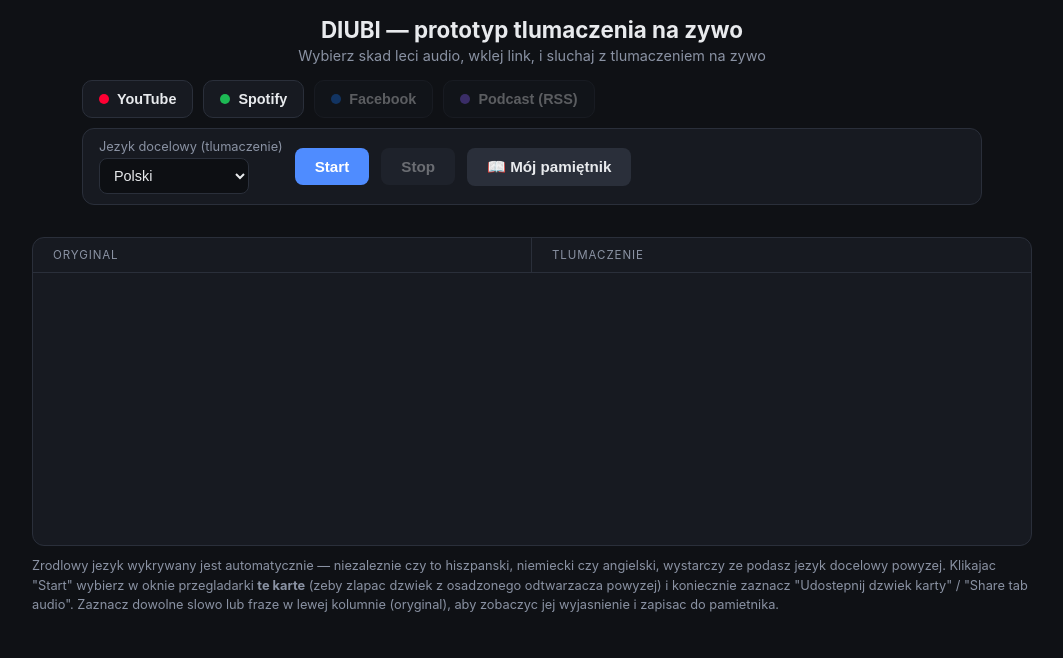
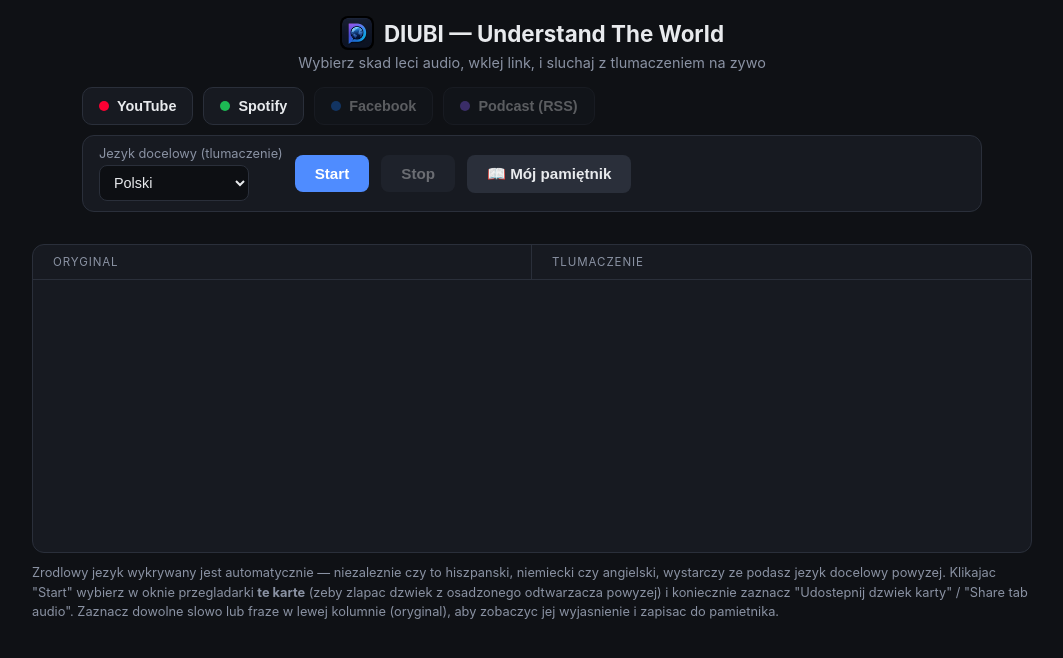
Before and after one commit to arek123nowak-dot/diubi-realtime, a browser extension: page public/index.html in a window 1280 px wide. Shown: the whole page, without its empty margins (108-1171 px from the left). Drawn offline with Linux system fonts and the light colour scheme.

Commit message:
Brand as DIUBI - Understand The World, with the real logo visible
Replaced the "prototyp" framing in every user-facing title/heading
now that the product does more than validate the core translation
idea - and added the actual DIUBI logo (not a placeholder) wherever
the name appears:

- public/index.html: page title, <title> tag, favicon (favicon.png),
  logo image next to the h1 (logo.png, shrinks along with the rest of
  the header once a source is loaded and the UI goes compact).
- extension/popup.html: same heading + small logo icon.
- extension/content.js: the overlay's header now shows the icon next
  to "DIUBI" (kept short here - it's a compact utility window, not
  marketing surface, so the full tagline would crowd it).

logo.png/favicon.png generated from the provided source logo at sizes
appropriate for each spot (128px header logo, 64px favicon).

```diff
--- a/extension/content.js
+++ b/extension/content.js
@@ -40,6 +40,8 @@
         user-select: none;
       }
       .closeBtn { background: none; border: none; color: #8a92a3; cursor: pointer; font-size: 16px; line-height: 1; }
+      .brand { display: flex; align-items: center; gap: 6px; color: #e8eaed; font-weight: 600; }
+      .brand img { width: 16px; height: 16px; border-radius: 4px; }
       .reel { max-height: 220px; overflow-y: auto; scroll-behavior: smooth; }
       .row { display: grid; grid-template-columns: 1fr 1fr; border-bottom: 1px solid #2a2f3a; }
       .cell { padding: 10px 12px; font-size: 0.9rem; line-height: 1.4; transition: background-color 0.3s ease; }
@@ -122,7 +124,7 @@
     </style>
     <div class="wrap" id="wrap">
       <div class="header" id="dragHandle">
-        <span>DIUBI</span>
+        <span class="brand"><img src="${chrome.runtime.getURL("icons/icon48.png")}" alt="" />DIUBI</span>
         <div class="headerBtns">
           <button class="notebookBtn" id="notebookBtn" title="Moj pamietnik">📖</button>
           <button class="closeBtn" id="closeBtn" title="Zatrzymaj i ukryj">×</button>
--- a/public/index.html
+++ b/public/index.html
@@ -3,7 +3,8 @@
 <head>
 <meta charset="utf-8" />
 <meta name="viewport" content="width=device-width, initial-scale=1" />
-<title>DIUBI — prototyp real-time</title>
+<title>DIUBI — Understand The World</title>
+<link rel="icon" type="image/png" href="favicon.png" />
 <style>
   :root {
     color-scheme: dark;
@@ -27,7 +28,17 @@
     align-items: center;
     padding: 16px 16px 24px;
   }
-  h1 { font-size: 1.4rem; margin: 0 0 4px; transition: font-size 0.2s ease; }
+  h1 {
+    font-size: 1.4rem;
+    margin: 0 0 4px;
+    transition: font-size 0.2s ease;
+    display: flex;
+    align-items: center;
+    justify-content: center;
+    gap: 10px;
+  }
+  h1 .logo { width: 34px; height: 34px; border-radius: 8px; transition: width 0.2s ease, height 0.2s ease; }
+  body.compact h1 .logo { width: 26px; height: 26px; }
   .subtitle { color: var(--muted); margin: 0 0 16px; font-size: 0.9rem; transition: all 0.2s ease; }
   /* Added once a source is loaded, to reclaim vertical space the intro
      text and full source picker no longer need to occupy. */
@@ -347,7 +358,7 @@
 </style>
 </head>
 <body>
-  <h1>DIUBI — prototyp tlumaczenia na zywo</h1>
+  <h1><img class="logo" src="logo.png" alt="DIUBI" />DIUBI — Understand The World</h1>
   <p class="subtitle">Wybierz skad leci audio, wklej link, i sluchaj z tlumaczeniem na zywo</p>
 
   <div class="source-bar">
```
Also changed, not shown: extension/popup.html (+3 -2 lines), public/favicon.png (added), public/logo.png (added).
